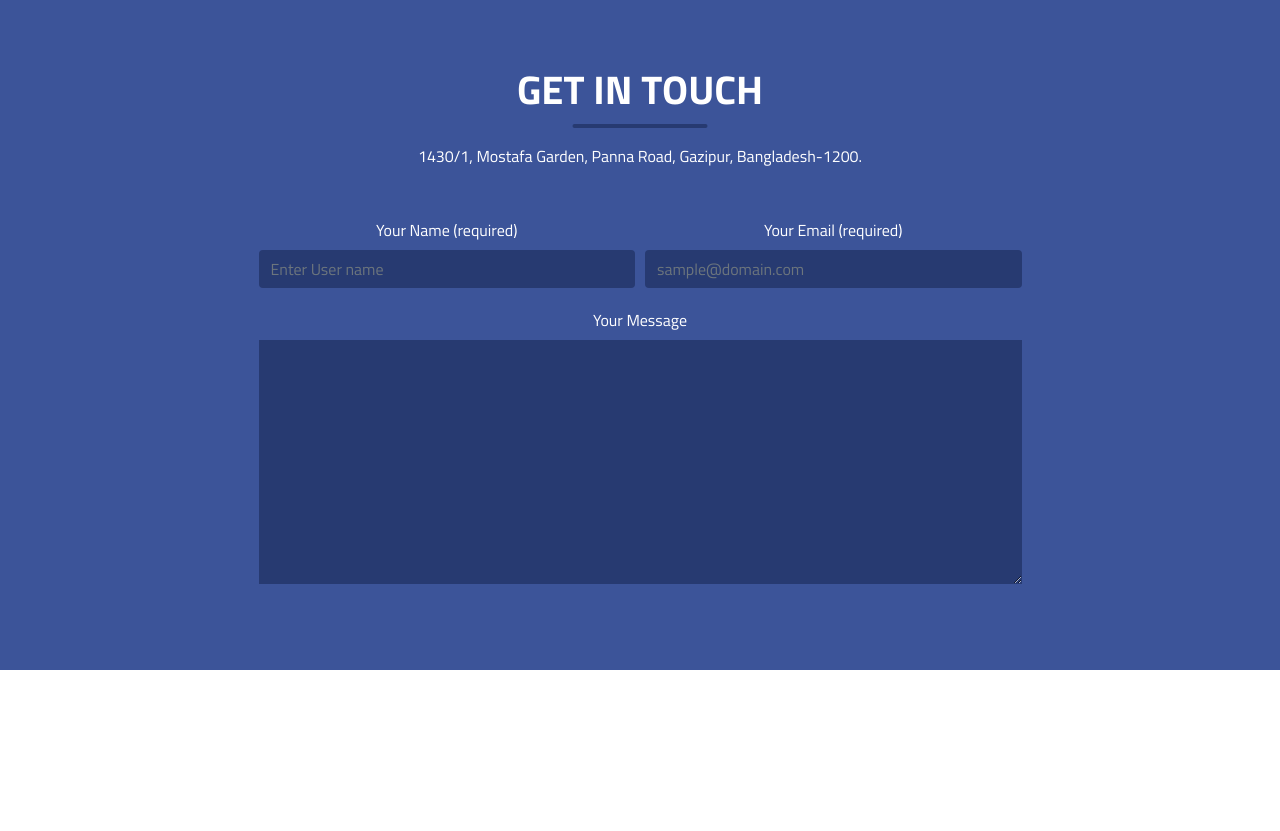
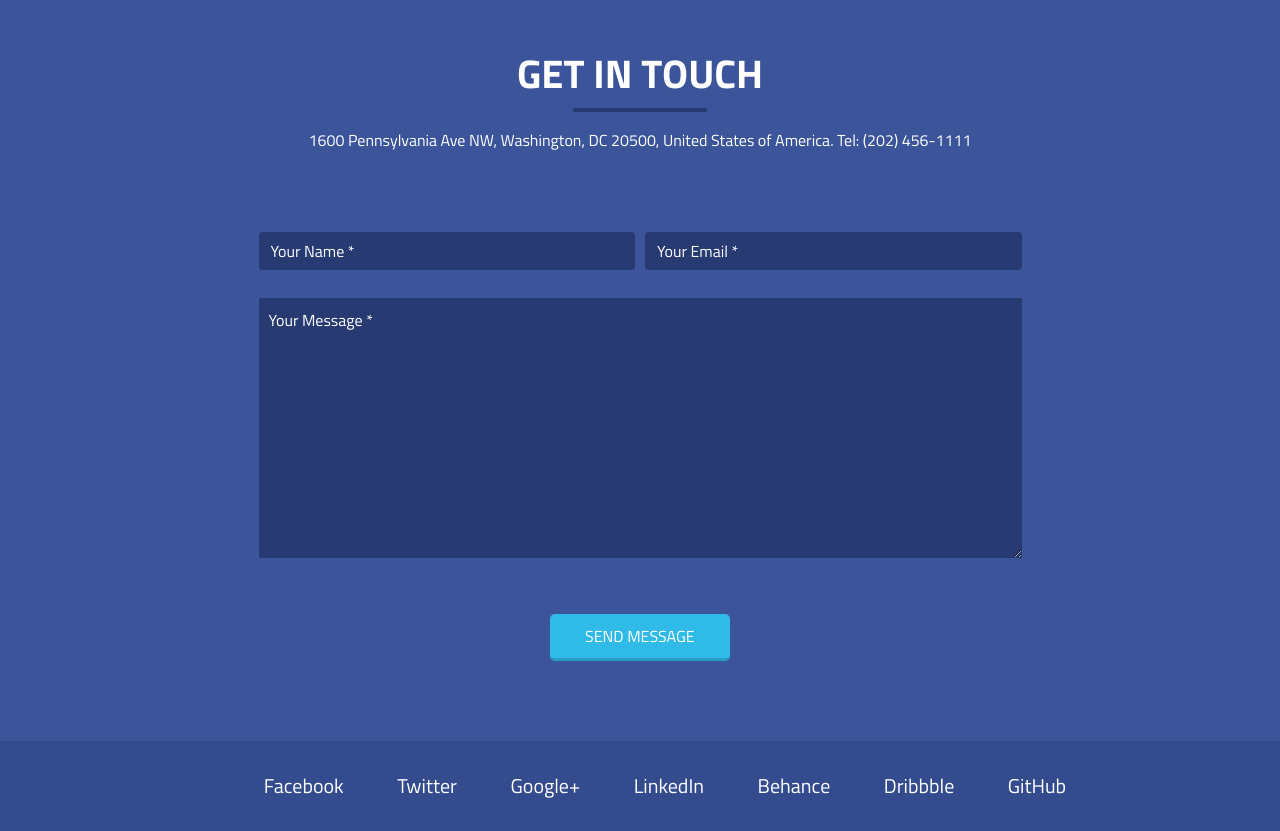
Before and after one commit to Abrarulctg/cuba, a plain HTML site: page index.html in a window 1280 px wide. Shown: the part 4760-5591 px from the top of the page. Before the commit the page ends 5430 px from the top, so only its background shows below. Drawn offline with nearby package versions, Linux system fonts and the light colour scheme.

Commit message:
added about, feedback and responsive

```diff
--- a/index.html
+++ b/index.html
@@ -4,7 +4,7 @@
 <head>
     <meta charset="UTF-8">
     <meta name="viewport" content="width=device-width, initial-scale=1.0">
-    <title>Cuda : PSD to HTML Project</title>
+    <title>Cuda : Single Page Portfolio</title>
     <link rel="stylesheet" href="https://stackpath.bootstrapcdn.com/bootstrap/4.5.0/css/bootstrap.min.css"
         integrity="sha384-9aIt2nRpC12Uk9gS9baDl411NQApFmC26EwAOH8WgZl5MYYxFfc+NcPb1dKGj7Sk" crossorigin="anonymous">
     <link rel="stylesheet" href="style.css">
@@ -236,6 +236,8 @@
             </div>
     </section>
 
+
+
     <!-- About Section -->
     <section class="about-section">
         <div class="container">
@@ -244,7 +246,7 @@
                 <p class="">Our clients love us! </p>
             </div>
 
-<!-- Clients Feedback -->
+            <!-- Clients Feedback -->
             <div>
                 <div class="row comment-about">
                     <div class="col-md-6 single-comment">
@@ -254,7 +256,8 @@
                             </div>
                             <div class="col-md-8">
                                 <p class="clients-comment">
-                                    "Nullam dapibus blandit orci, viverra gravida dui lobortis eget. Maecenas fringilla urna eu nisl scelerisque."
+                                    "Nullam dapibus blandit orci, viverra gravida dui lobortis eget. Maecenas fringilla
+                                    urna eu nisl scelerisque."
                                 </p>
                                 <h2 class="client-name">Tufael Khan</h2>
                                 <p class="client-title">Content Supplier</p>
@@ -269,7 +272,8 @@
                             </div>
                             <div class="col-md-8">
                                 <p class="clients-comment">
-                                    "Nullam dapibus blandit orci, viverra gravida dui lobortis eget. Maecenas fringilla urna eu nisl scelerisque."
+                                    "Nullam dapibus blandit orci, viverra gravida dui lobortis eget. Maecenas fringilla
+                                    urna eu nisl scelerisque."
                                 </p>
                                 <h2 class="client-name">Tufael Khan</h2>
                                 <p class="client-title">Content Supplier</p>
@@ -286,7 +290,8 @@
                             </div>
                             <div class="col-md-8">
                                 <p class="clients-comment">
-                                    "Nullam dapibus blandit orci, viverra gravida dui lobortis eget. Maecenas fringilla urna eu nisl scelerisque."
+                                    "Nullam dapibus blandit orci, viverra gravida dui lobortis eget. Maecenas fringilla
+                                    urna eu nisl scelerisque."
                                 </p>
                                 <h2 class="client-name">Tufael Khan</h2>
                                 <p class="client-title">Content Supplier</p>
@@ -301,7 +306,8 @@
                             </div>
                             <div class="col-md-8">
                                 <p class="clients-comment">
-                                    "Nullam dapibus blandit orci, viverra gravida dui lobortis eget. Maecenas fringilla urna eu nisl scelerisque."
+                                    "Nullam dapibus blandit orci, viverra gravida dui lobortis eget. Maecenas fringilla
+                                    urna eu nisl scelerisque."
                                 </p>
                                 <h2 class="client-name">Tufael Khan</h2>
                                 <p class="client-title">Content Supplier</p>
@@ -321,41 +327,49 @@
         <div class="container">
             <div class="text-center">
                 <h1 class="content-title-feedback">Get in Touch</h1>
-                <p class="">1430/1, Mostafa Garden, Panna Road, Gazipur, Bangladesh-1200. </p>
+                <p class="">1600 Pennsylvania Ave NW, Washington, DC 20500, United States of America. Tel: (202)
+                    456-1111 </p>
             </div>
 
             <div class="get-client-feedback">
                 <form action="">
                     <div class="form-row">
                         <div class="col-md-6 text-center">
-                            <label for="validationServer01">Your Name (required)</label>
-                            <input type="text" class="form-control" id="validationServer01" value=""
-                                placeholder="Enter User name" required>
+                            <input type="text" class="form-control" id="validationServer01" placeholder="Your Name *"
+                                required>
                         </div>
                         <div class="col-md-6 text-center">
-                            <label for="validationServer02">Your Email (required)</label>
-                            <input type="text" class="form-control" id="validationServer02" value=""
-                                placeholder="sample@domain.com" required>
+                            <input type="email" class="form-control" id="validationServer02" placeholder="Your Email *"
+                                required>
                         </div>
                     </div>
                     <div class="form-row message">
                         <div class="col md-12 text-center">
-                            <label for="validationServer03">Your Message</label>
-                            <textarea name="your-message" cols="40" rows="10" class="message-textarea" aria-invalid="false"></textarea>
+                            <textarea name="your-message" cols="40" rows="10" class="message-textarea"
+                                aria-invalid="false" placeholder="Your Message *"></textarea>
                         </div>
-
+                        <!-- <span class="required">*</span> -->
                     </div>
                 </form>
             </div>
+
+            <div class="text-center">
+                <button class="send-message-btn hvr-float">Send Message</button>
+            </div>
+
     </section>
 
+    <!-- footer section -->
+    <section class="footer-section">
+        <a href="">Facebook</a>
+        <a href="">Twitter</a>
+        <a href="">Google+</a>
+        <a href="">LinkedIn</a>
+        <a href="">Behance</a>
+        <a href="">Dribbble</a>
+        <a href="">GitHub</a>
+    </section>
 
-
-
-
-<!--
-    <footer class="footer text-center"> &copy Cuda | All rights reserved | 2020 <br/> Designed by: <a class="copyright"
-            target="_blank" href="https://www.linkedin.com/in/abrarul-hoque/">Abrarul Hoque</a></footer> -->
 
 
     <script src="https://code.jquery.com/jquery-3.5.1.slim.min.js"
--- a/style.css
+++ b/style.css
@@ -287,16 +287,18 @@ body{
 }
 .clients-comment{
     font-size: 21px;
+    font-style: italic;
+
 }
 .client-name{
     font-size: 23px;
     font-weight: 700;
     text-transform: uppercase;
+    margin-bottom: 0 !important;
 }
 .client-title{
     font-size: 17.6px;
     color: #ffdd99;
-    font-style: italic;
 }
 
 
@@ -337,20 +339,46 @@ body{
     margin-top: 50px;
 }
 
+
 .form-control{
-    background-color: #273a71;
-    color:white;
+    background-color: #273a71 !important;
+    color:white !important;
     border:none;
+    margin-top: 30px !important;
 }
+
+input::placeholder{
+    color:white !important;
+}
+
 .message{
-    margin-top: 20px;
+    margin-top: 28px;
 }
 .message-textarea{
     width:100%;
     background-color: #273a71;
     border:none;
     color:white;
+    padding:10px;
 }
+.message-textarea::placeholder{
+    color:white;
+}
+
+
+.send-message-btn{
+    padding: 10px 35px;
+    border:none;
+    background-color: #30bae7;
+    border-bottom: 3px solid #299ec5;
+    border-radius: 5px;
+    color:white;
+    text-transform: uppercase;
+    margin-top: 50px;
+}
+
+
+
 
 
 .card-icon{
@@ -369,20 +397,24 @@ body{
     margin-top: 40px;
 }
 
-.footer{
-    background-color: #17c2a4 !important;
-    color:white;
-    font-weight: 700px;
+.footer-section{
+    background-color: #344b8e !important;
+    padding: 30px 0px;
+    text-align: center;
+}
+.footer-section a{
+    color:#ffffff;
+    text-decoration: none;
+    font-size: 20px;
+    padding-left:50px;
+}
+.footer-section a:hover{
+    color:#30bae7;
 }
 
-.copyright{
-    text-decoration: none !important;
-    color:white;
-}
-.copyright:hover{
-    text-decoration: underline !important;
-    color:white;
-}
+
+
+
 
 /* * Small Screen */
 @media only screen and (min-width: 300px) and (max-width: 500px){
@@ -463,4 +495,10 @@ body{
         width:100%;
         margin:0;
     }
+    .footer-section a{
+        color:#ffffff;
+        text-decoration: none;
+        font-size: 14px;
+        padding-left:10px;
+    }
 }
```
